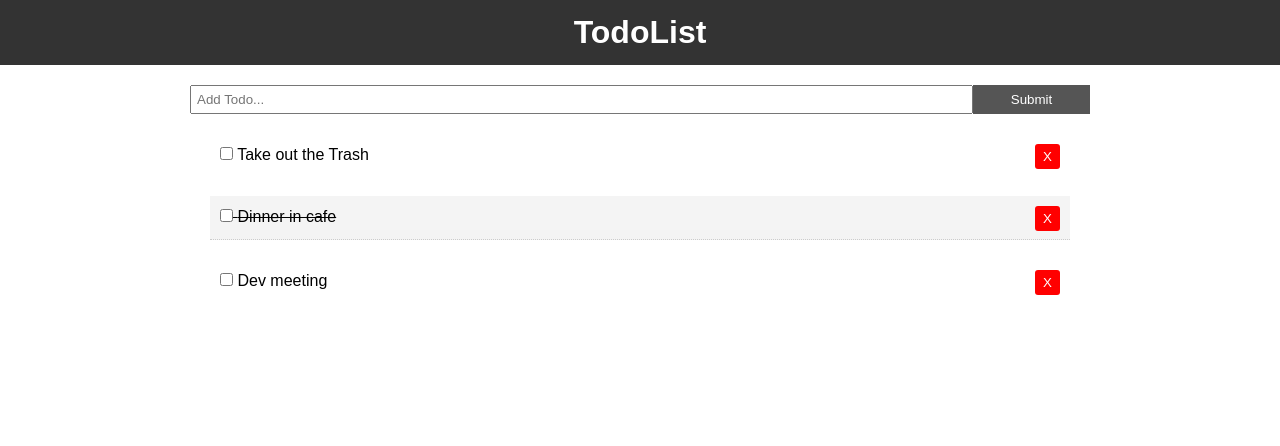
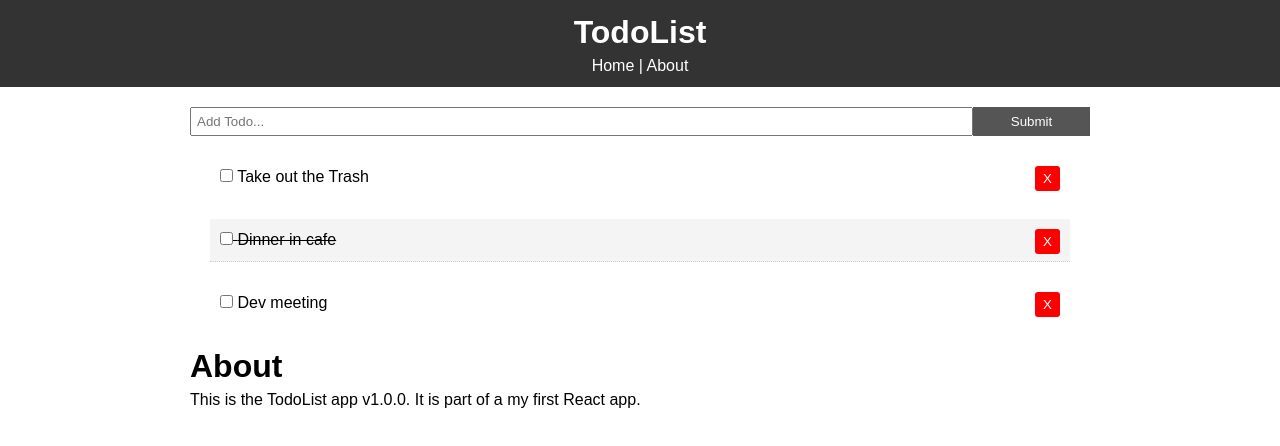
Before and after one commit to ant1shock/learn-react-first-app-togo-list, a React (Create React App) app: page /about in a window 1280 px wide. Shown: the top 446 px of the page. Built offline with nearby package versions, Linux system fonts and the light colour scheme.

Commit message:
add react router dom

```diff
--- a/package.json
+++ b/package.json
@@ -5,6 +5,7 @@
   "dependencies": {
     "react": "^16.7.0",
     "react-dom": "^16.7.0",
+    "react-router-dom": "^4.3.1",
     "react-scripts": "2.1.3",
     "uuid": "^3.3.2"
   },
--- a/src/App.js
+++ b/src/App.js
@@ -1,7 +1,9 @@
 import React, { Component } from 'react';
+import { BrowserRouter as Router, Route } from 'react-router-dom';
 import Header from './components/layout/header';
 import Todos from './components/Todos';
 import AddTodoItem from './components/AddTodoItem';
+import About from './components/pages/About';
 
 import uuid from 'uuid';
 
@@ -58,18 +60,28 @@
   render() {
     // console.log(this.state.todos);
     return (
-      <div className="App">
-        <Header />
+      <Router>
+        <div className="App">
+          <Header />
+          <div className='container'>
 
-        <div className='container'>
+            <Route path="/" render={props => (
+              <React.Fragment>
+                <AddTodoItem AddTodoItem={this.AddTodoItem} />
+                <div className='todo-list'>
+                  <Todos todos = {this.state.todos} markComplete = {this.markComplete} delTodo={this.delTodo} />
+                </div>
 
-          <AddTodoItem AddTodoItem={this.AddTodoItem} />
+              </React.Fragment>
+            )} />
 
-          <div className='todo-list'>
-            <Todos todos = {this.state.todos} markComplete = {this.markComplete} delTodo={this.delTodo} />
+            <Route path="/about" component={About} />
           </div>
+
+
         </div>
-      </div>
+      </Router>
+
     );
   }
 }
--- a/src/components/layout/header.js
+++ b/src/components/layout/header.js
@@ -1,9 +1,11 @@
 import React from 'react';
+import { Link } from 'react-router-dom'
 
 function Header() {
   return (
     <header style={headerStyle}>
       <h1>TodoList</h1>
+      <Link style={linkStyle} to="/">Home</Link> | <Link style={linkStyle} to="/about">About</Link>
     </header>
   )
 }
@@ -15,4 +17,9 @@
   textAlign: 'center'
 }
 
+const linkStyle = {
+  color: '#fff',
+  textDecoration: 'none'
+}
+
 export default Header;
--- /dev/null
+++ b/src/components/pages/About.js
@@ -0,0 +1,12 @@
+import React from 'react'
+
+function About() {
+  return (
+    <React.Fragment>
+      <h1>About</h1>
+      <p>This is the TodoList app v1.0.0. It is part of a my first React app.</p>
+    </React.Fragment>
+  )
+}
+
+export default About
```
Also changed, not shown: 1 other file (tests, documents, lock files or other folders).
